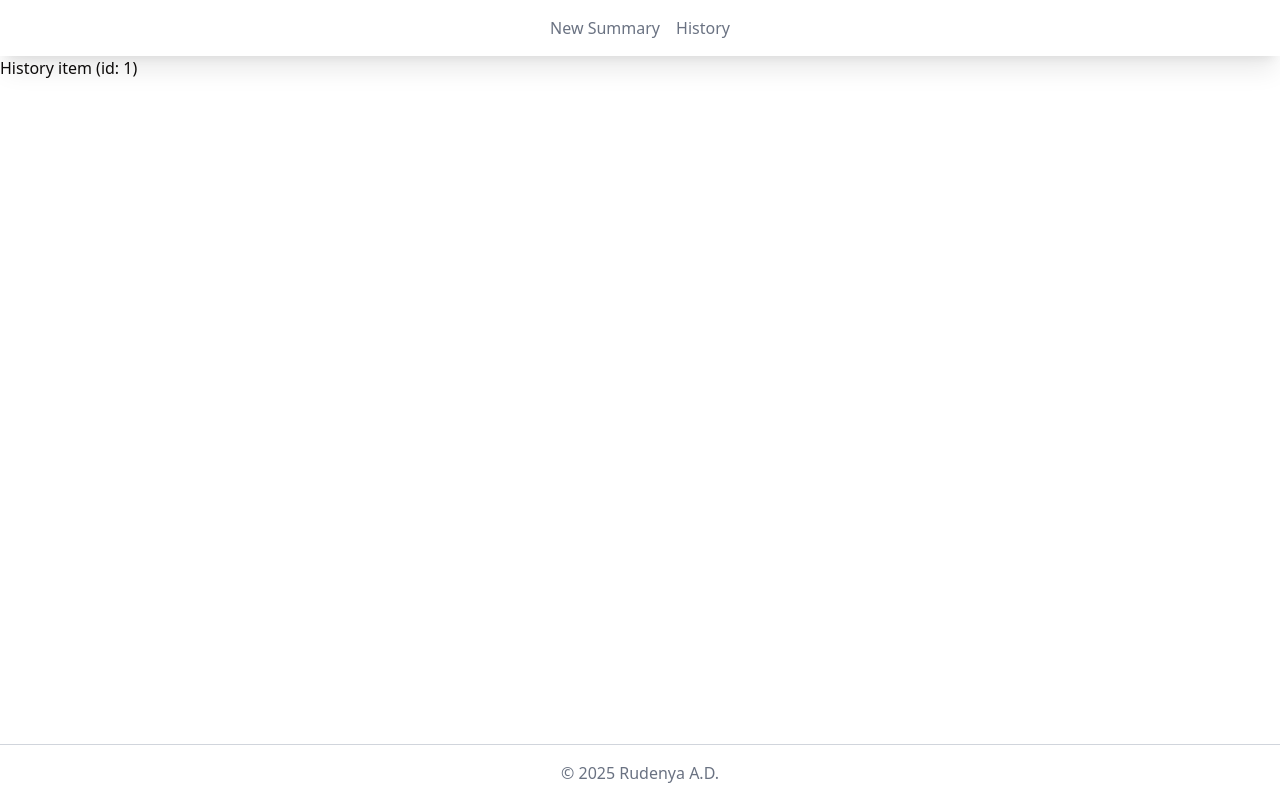
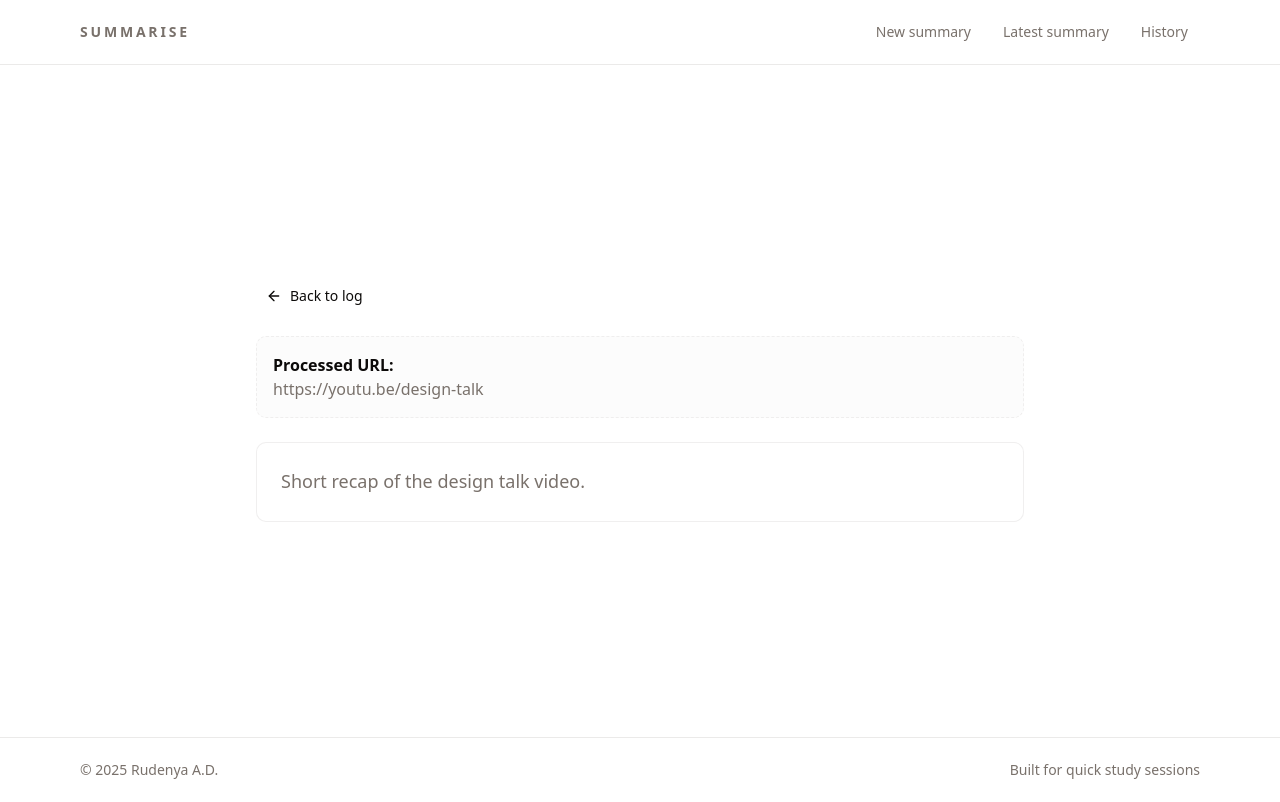
Before and after one commit to bulkassi/nextjs-summarise-app, a Next.js app: page /history/1 in a window 1280 px wide. Built offline with nearby package versions, Linux system fonts and the light colour scheme.

Commit message:
Adjustment and sharpening of pages and UI components

```diff
--- a/src/app/history/[id]/page.tsx
+++ b/src/app/history/[id]/page.tsx
@@ -1,8 +1,53 @@
-export default async function HistoryItem({
-  params,
-}: {
+import Link from "next/link";
+import { ArrowLeft } from "lucide-react";
+
+import { Button } from "@/components/ui/button";
+
+type HistoryItemPageProps = {
   params: Promise<{ id: string }>;
-}) {
+};
+
+const mockSummaries: Record<string, { url: string; summary: string }> = {
+  "1": {
+    url: "https://youtu.be/design-talk",
+    summary: "Short recap of the design talk video.",
+  },
+  "2": {
+    url: "https://youtu.be/product-update",
+    summary: "Quick notes from the product update clip.",
+  },
+  "3": {
+    url: "https://youtu.be/podcast-ep",
+    summary: "One-line summary of the podcast episode.",
+  },
+};
+
+export default async function HistoryItem({ params }: HistoryItemPageProps) {
   const { id } = await params;
-  return <div>History item (id: {id})</div>;
+  const detail = mockSummaries[id] ?? {
+    url: "https://youtu.be/example",
+    summary: "Placeholder summary for this entry.",
+  };
+
+  return (
+    <div className="flex min-h-[calc(100dvh-8rem)] w-full items-center justify-center px-4 py-12">
+      <div className="w-full max-w-3xl space-y-6">
+        <Button variant="ghost" size="sm" asChild className="gap-2 w-fit">
+          <Link href="/history">
+            <ArrowLeft className="size-4" aria-hidden />
+            Back to log
+          </Link>
+        </Button>
+
+        <p className="rounded-lg border border-dashed border-border/60 bg-muted/30 p-4 text-sm text-muted-foreground sm:text-base">
+          <span className="font-semibold text-foreground">Processed URL:</span>
+          <br />
+          {detail.url}
+        </p>
+        <p className="rounded-lg border border-border/60 bg-background p-6 text-base leading-relaxed text-muted-foreground sm:text-lg">
+          {detail.summary}
+        </p>
+      </div>
+    </div>
+  );
 }
--- a/src/app/history/page.tsx
+++ b/src/app/history/page.tsx
@@ -1,10 +1,89 @@
-import { Button } from "@/components/ui/button";
+import Link from "next/link";
+
+import {
+  Card,
+  CardContent,
+  CardDescription,
+  CardHeader,
+  CardTitle,
+} from "@/components/ui/card";
+import {
+  Table,
+  TableBody,
+  TableCell,
+  TableHead,
+  TableHeader,
+  TableRow,
+} from "@/components/ui/table";
+
+const mockHistory = [
+  {
+    id: "HIS-001",
+    url: "https://youtu.be/design-talk",
+    summary: "Short note about the design talk video.",
+    href: "/history/1",
+  },
+  {
+    id: "HIS-002",
+    url: "https://youtu.be/product-update",
+    summary: "Brief summary of the product update clip.",
+    href: "/history/2",
+  },
+  {
+    id: "HIS-003",
+    url: "https://youtu.be/podcast-ep",
+    summary: "Quick recap of the podcast episode.",
+    href: "/history/3",
+  },
+];
 
 export default function History() {
   return (
-    <div>
-      History page
-      <Button>Simple button</Button>
+    <div className="flex min-h-[calc(100dvh-8rem)] w-full items-start justify-center px-4 py-12">
+      <div className="w-full max-w-5xl space-y-6">
+        <div className="space-y-2">
+          <h1 className="text-2xl font-semibold sm:text-3xl">
+            Summary history
+          </h1>
+          <p className="text-sm text-muted-foreground sm:text-base">
+            Each card represents a processed link alongside its condensed recap.
+            These entries are placeholder data until the backend feeds live
+            content.
+          </p>
+        </div>
+
+        <div className="rounded-xl border border-border/60">
+          <Table>
+            <TableHeader>
+              <TableRow>
+                <TableHead className="text-sm font-semibold">Summary</TableHead>
+              </TableRow>
+            </TableHeader>
+            <TableBody>
+              {mockHistory.map((item) => (
+                <TableRow key={item.id} className="bg-background">
+                  <TableCell className="p-0 align-top">
+                    <Link href={item.href} className="block">
+                      <Card className="rounded-none border-0 border-b border-border/40 gap-0 py-0 transition-colors last:border-b-0 hover:bg-muted/40">
+                        <CardHeader className="space-y-1 px-4 py-3 pb-1">
+                          <CardTitle className="text-sm font-medium">
+                            {item.url}
+                          </CardTitle>
+                        </CardHeader>
+                        <CardContent className="px-4 pb-4 pt-1">
+                          <p className="text-sm text-muted-foreground">
+                            {item.summary}
+                          </p>
+                        </CardContent>
+                      </Card>
+                    </Link>
+                  </TableCell>
+                </TableRow>
+              ))}
+            </TableBody>
+          </Table>
+        </div>
+      </div>
     </div>
   );
 }
--- a/src/app/layout.tsx
+++ b/src/app/layout.tsx
@@ -15,8 +15,8 @@ const geistMono = Geist_Mono({
 });
 
 export const metadata: Metadata = {
-  title: "Create Next App",
-  description: "Generated by create next app",
+  title: "Summarise smarter",
+  description: "Turn long-form videos into quick insights in seconds.",
 };
 
 export default function RootLayout({
@@ -27,11 +27,13 @@ export default function RootLayout({
   return (
     <html lang="en">
       <body
-        className={`${geistSans.variable} ${geistMono.variable} antialiased h-screen w-screen grid grid-rows-[7vh_1fr_7vh]`}
+        className={`${geistSans.variable} ${geistMono.variable} antialiased bg-background text-foreground`}
       >
-        <Header></Header>
-        {children}
-        <Footer></Footer>
+        <div className="grid min-h-dvh grid-rows-[auto_1fr_auto]">
+          <Header />
+          <main className="flex-1 overflow-x-hidden">{children}</main>
+          <Footer />
+        </div>
       </body>
     </html>
   );
--- a/src/app/page.tsx
+++ b/src/app/page.tsx
@@ -1,103 +1,91 @@
-import Image from "next/image";
+"use client";
+
+import { useEffect, useState } from "react";
+import { Loader2 } from "lucide-react";
+
+import { Button } from "@/components/ui/button";
+import {
+  Card,
+  CardContent,
+  CardDescription,
+  CardHeader,
+  CardTitle,
+} from "@/components/ui/card";
+import { Input } from "@/components/ui/input";
 
 export default function Home() {
+  const [url, setUrl] = useState("");
+  const [isLoading, setIsLoading] = useState(false);
+
+  useEffect(() => {
+    if (!isLoading) {
+      return;
+    }
+
+    const timeout = window.setTimeout(() => {
+      setIsLoading(false);
+    }, 1800);
+
+    return () => window.clearTimeout(timeout);
+  }, [isLoading]);
+
   return (
-    <div className="font-sans grid grid-rows-[20px_1fr_20px] items-center justify-items-center min-h-screen p-8 pb-20 gap-16 sm:p-20">
-      <main className="flex flex-col gap-[32px] row-start-2 items-center sm:items-start">
-        <Image
-          className="dark:invert"
-          src="/next.svg"
-          alt="Next.js logo"
-          width={180}
-          height={38}
-          priority
-        />
-        <ol className="font-mono list-inside list-decimal text-sm/6 text-center sm:text-left">
-          <li className="mb-2 tracking-[-.01em]">
-            Get started by editing{" "}
-            <code className="bg-black/[.05] dark:bg-white/[.06] font-mono font-semibold px-1 py-0.5 rounded">
-              src/app/page.tsx
-            </code>
-            .
-          </li>
-          <li className="tracking-[-.01em]">
-            Save and see your changes instantly.
-          </li>
-        </ol>
-
-        <div className="flex gap-4 items-center flex-col sm:flex-row">
-          <a
-            className="rounded-full border border-solid border-transparent transition-colors flex items-center justify-center bg-foreground text-background gap-2 hover:bg-[#383838] dark:hover:bg-[#ccc] font-medium text-sm sm:text-base h-10 sm:h-12 px-4 sm:px-5 sm:w-auto"
-            href="https://vercel.com/new?utm_source=create-next-app&utm_medium=appdir-template-tw&utm_campaign=create-next-app"
-            target="_blank"
-            rel="noopener noreferrer"
+    <div className="flex min-h-[calc(100dvh-8rem)] w-full items-center justify-center px-4 py-12">
+      <div className="w-full max-w-2xl">
+        <div className="relative">
+          <Card
+            aria-busy={isLoading}
+            className={`transition-opacity ${
+              isLoading ? "pointer-events-none opacity-60" : ""
+            }`}
           >
-            <Image
-              className="dark:invert"
-              src="/vercel.svg"
-              alt="Vercel logomark"
-              width={20}
-              height={20}
-            />
-            Deploy now
-          </a>
-          <a
-            className="rounded-full border border-solid border-black/[.08] dark:border-white/[.145] transition-colors flex items-center justify-center hover:bg-[#f2f2f2] dark:hover:bg-[#1a1a1a] hover:border-transparent font-medium text-sm sm:text-base h-10 sm:h-12 px-4 sm:px-5 w-full sm:w-auto md:w-[158px]"
-            href="https://nextjs.org/docs?utm_source=create-next-app&utm_medium=appdir-template-tw&utm_campaign=create-next-app"
-            target="_blank"
-            rel="noopener noreferrer"
-          >
-            Read our docs
-          </a>
+            <CardHeader>
+              <CardTitle>Create a summary</CardTitle>
+              <CardDescription>
+                Paste a URL link to a video (e.g. YouTube).
+              </CardDescription>
+            </CardHeader>
+            <CardContent>
+              <form
+                className="flex flex-col gap-4 sm:flex-row"
+                onSubmit={(event) => {
+                  event.preventDefault();
+                  if (!url.trim() || isLoading) {
+                    return;
+                  }
+                  setIsLoading(true);
+                }}
+              >
+                <Input
+                  value={url}
+                  onChange={(event) => setUrl(event.target.value)}
+                  placeholder="https://www.youtube.com/watch?v=..."
+                  className="h-11 flex-1"
+                  aria-label="Video URL"
+                  disabled={isLoading}
+                  required
+                />
+                <Button
+                  type="submit"
+                  className="h-11 sm:w-auto"
+                  disabled={!url.trim() || isLoading}
+                >
+                  {isLoading ? "Processing" : "Summarise"}
+                </Button>
+              </form>
+            </CardContent>
+          </Card>
+          {isLoading ? (
+            <div className="absolute inset-0 z-10 flex items-center justify-center rounded-xl bg-background/70 backdrop-blur">
+              <Loader2
+                className="size-10 animate-spin text-primary"
+                aria-hidden
+              />
+              <span className="sr-only">Loading…</span>
+            </div>
+          ) : null}
         </div>
-      </main>
-      <footer className="row-start-3 flex gap-[24px] flex-wrap items-center justify-center">
-        <a
-          className="flex items-center gap-2 hover:underline hover:underline-offset-4"
-          href="https://nextjs.org/learn?utm_source=create-next-app&utm_medium=appdir-template-tw&utm_campaign=create-next-app"
-          target="_blank"
-          rel="noopener noreferrer"
-        >
-          <Image
-            aria-hidden
-            src="/file.svg"
-            alt="File icon"
-            width={16}
-            height={16}
-          />
-          Learn
-        </a>
-        <a
-          className="flex items-center gap-2 hover:underline hover:underline-offset-4"
-          href="https://vercel.com/templates?framework=next.js&utm_source=create-next-app&utm_medium=appdir-template-tw&utm_campaign=create-next-app"
-          target="_blank"
-          rel="noopener noreferrer"
-        >
-          <Image
-            aria-hidden
-            src="/window.svg"
-            alt="Window icon"
-            width={16}
-            height={16}
-          />
-          Examples
-        </a>
-        <a
-          className="flex items-center gap-2 hover:underline hover:underline-offset-4"
-          href="https://nextjs.org?utm_source=create-next-app&utm_medium=appdir-template-tw&utm_campaign=create-next-app"
-          target="_blank"
-          rel="noopener noreferrer"
-        >
-          <Image
-            aria-hidden
-            src="/globe.svg"
-            alt="Globe icon"
-            width={16}
-            height={16}
-          />
-          Go to nextjs.org →
-        </a>
-      </footer>
+      </div>
     </div>
   );
 }
--- a/src/app/summarize/page.tsx
+++ b/src/app/summarize/page.tsx
@@ -1,22 +1,20 @@
-"use client";
-
-import { Button } from "@/components/ui/button";
-import { Input } from "@/components/ui/input";
-import { useState } from "react";
-
 export default function Summarize() {
-  const [url, setUrl] = useState("");
+  const url = "https://www.youtube.com/watch?v=example";
+  const generatedSummary =
+    "This placeholder summary illustrates how the processed transcript will be condensed. Once your backend is ready, this section will carry the key takeaways pulled from the original recording.";
 
   return (
-    <div className="flex flex-row justify-center items-center gap-2">
-      <Input
-        value={url}
-        onChange={(ev) => {
-          setUrl(ev.target.value);
-        }}
-        className="w-6/10"
-      />
-      <Button className="w-30">Summarize</Button>
+    <div className="flex min-h-[calc(100dvh-8rem)] w-full items-center justify-center px-4 py-12">
+      <div className="w-full max-w-3xl space-y-6">
+        <p className="rounded-lg border border-dashed border-border/60 bg-muted/30 p-4 text-sm text-muted-foreground sm:text-base">
+          <span className="font-semibold text-foreground">Processed URL:</span>
+          <br />
+          {url}
+        </p>
+        <p className="rounded-lg border border-border/60 bg-background p-6 text-base leading-relaxed text-muted-foreground sm:text-lg">
+          {generatedSummary}
+        </p>
+      </div>
     </div>
   );
 }
--- a/src/components/footer.tsx
+++ b/src/components/footer.tsx
@@ -1,7 +1,12 @@
 export const Footer = () => {
   return (
-    <footer className="w-screen border-t border-gray-300 flex justify-center items-center text-gray-500">
-      © 2025 Rudenya A.D.
+    <footer className="border-t border-border/80 bg-background/90">
+      <div className="mx-auto flex h-16 w-full max-w-6xl items-center justify-between px-4 text-xs text-muted-foreground sm:text-sm">
+        <span>© 2025 Rudenya A.D.</span>
+        <span className="hidden sm:inline-flex items-center gap-2">
+          Built for quick study sessions
+        </span>
+      </div>
     </footer>
   );
 };
--- a/src/components/header.tsx
+++ b/src/components/header.tsx
@@ -1,16 +1,47 @@
+"use client";
+
 import Link from "next/link";
+import { usePathname } from "next/navigation";
+
+import { Button } from "@/components/ui/button";
+import { cn } from "@/lib/utils";
+
+const navItems = [
+  { href: "/", label: "New summary" },
+  { href: "/summarize", label: "Latest summary" },
+  { href: "/history", label: "History" },
+];
 
 export const Header = () => {
+  const pathname = usePathname();
+
   return (
-    <header className="w-screen shadow-xl/8 flex justify-center items-center">
-      <nav className="flex flex-row gap-4">
-        <Link className="text-gray-500" href="/summarize">
-          New Summary
+    <header className="sticky top-0 z-40 border-b border-border/80 bg-background/80 backdrop-blur">
+      <div className="mx-auto flex h-16 w-full max-w-6xl items-center justify-between gap-4 px-4">
+        <Link
+          href="/"
+          className="text-sm font-semibold uppercase tracking-[0.2em] text-muted-foreground"
+        >
+          Summarise
         </Link>
-        <Link className="text-gray-500" href="/history">
-          History
-        </Link>
-      </nav>
+        <nav className="flex flex-wrap items-center gap-2">
+          {navItems.map((item) => {
+            const isActive = pathname === item.href;
+
+            return (
+              <Button
+                key={item.href}
+                asChild
+                variant={isActive ? "default" : "ghost"}
+                size="sm"
+                className={cn(!isActive && "text-muted-foreground")}
+              >
+                <Link href={item.href}>{item.label}</Link>
+              </Button>
+            );
+          })}
+        </nav>
+      </div>
     </header>
   );
 };
```
